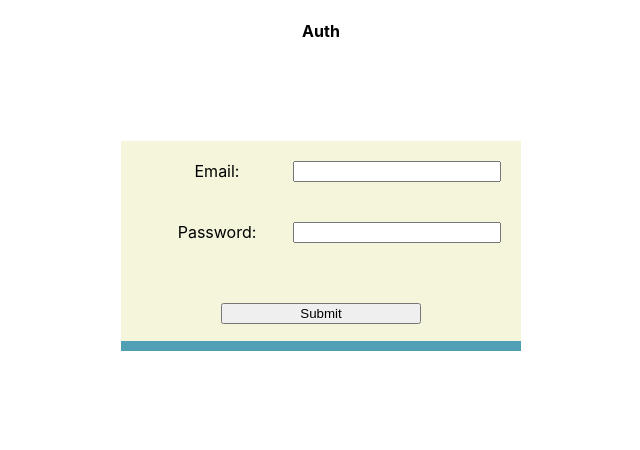
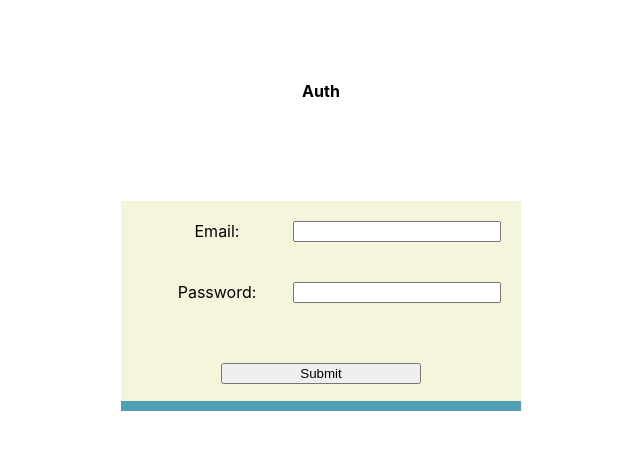
Before and after one commit to hil400k/test-task, a React (Create React App) app: page /auth in a window 1280 px wide. Shown: the top 450 px of the page, without its empty margins (319-959 px from the left). Built offline with nearby package versions, Linux system fonts and the light colour scheme.

Commit message:
refactored

```diff
--- a/src/App.css
+++ b/src/App.css
@@ -1,46 +1,16 @@
 .App {
   text-align: center;
+  padding: 40px;
 }
 
-.App-logo {
-  height: 40vmin;
-  pointer-events: none;
-}
-
-@media (prefers-reduced-motion: no-preference) {
-  .App-logo {
-    animation: App-logo-spin infinite 20s linear;
-  }
-}
-
-.App-header {
-  background-color: #282c34;
-  min-height: 100vh;
-  display: flex;
-  flex-direction: column;
-  align-items: center;
-  justify-content: center;
-  font-size: calc(10px + 2vmin);
-  color: white;
-}
-
-.App-link {
-  color: #61dafb;
-}
-
-@keyframes App-logo-spin {
-  from {
-    transform: rotate(0deg);
-  }
-  to {
-    transform: rotate(360deg);
-  }
+.content {
+  padding: 20px;
 }
 
 .logout {
   position: fixed;
   right: 20px;
-  top: 20px;
+  top: 40px;
   background: tomato;
   border: none;
   padding: 4px 8px;
@@ -56,4 +26,5 @@
   padding: 4px 8px;
   margin: 4px;
   color: #fff;
+  border-bottom: 4px solid rgb(20, 46, 57);
 }
--- a/src/App.tsx
+++ b/src/App.tsx
@@ -24,18 +24,22 @@ function App(props: IProps) {
     <>
       <NavLink activeClassName="selected" className="nav-link" to="/settings">Settings</NavLink>
       <NavLink activeClassName="selected" className="nav-link" to="/">Dashboard</NavLink>
+      <div className="content">
         <Switch>
           <Route path="/settings" component={Settings}></Route>
           <Route path="/" exact component={Dashboard}></Route>
           <Redirect to="/" />
         </Switch>
+      </div>
       <button className="logout" onClick={logout}>Logout</button>
     </>
   ) : (
+    <div className="content">
       <Switch>
         <Route path="/auth" component={Auth}></Route>
         <Redirect to="/auth" />
       </Switch>
+    </div>
   );
 
   return (
```
Lines whose indentation alone changed are shown as unchanged.
